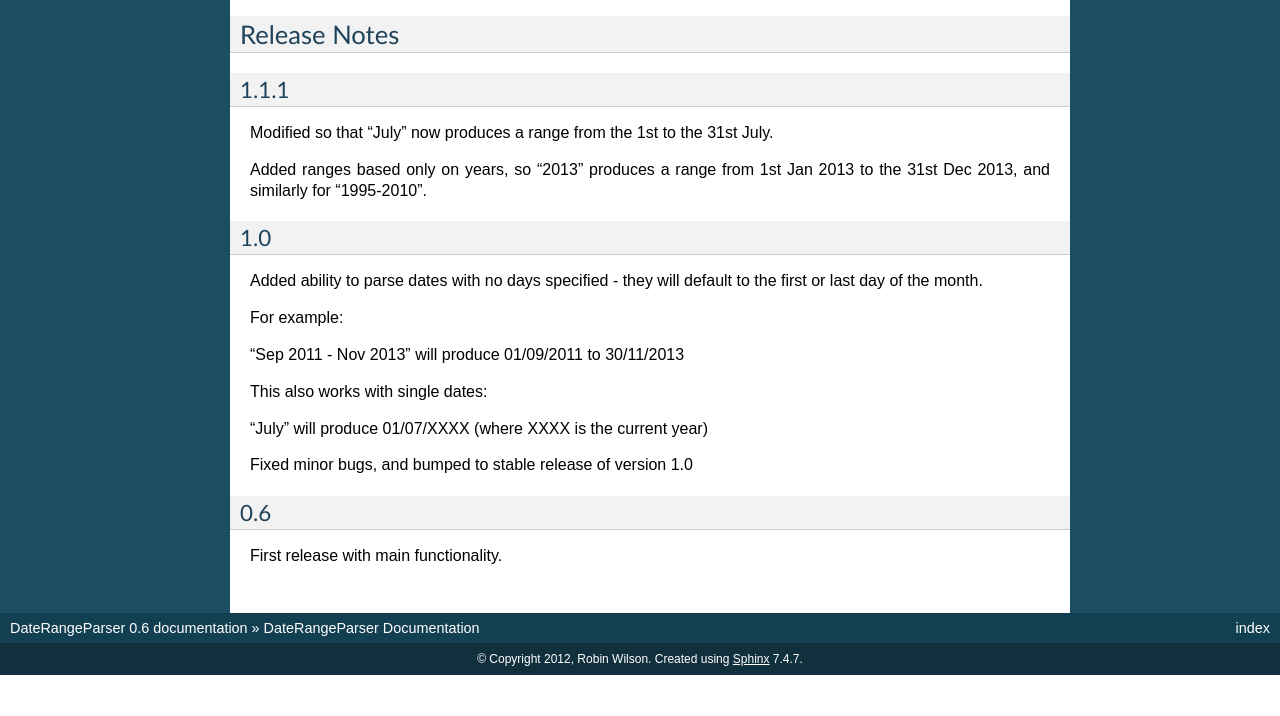
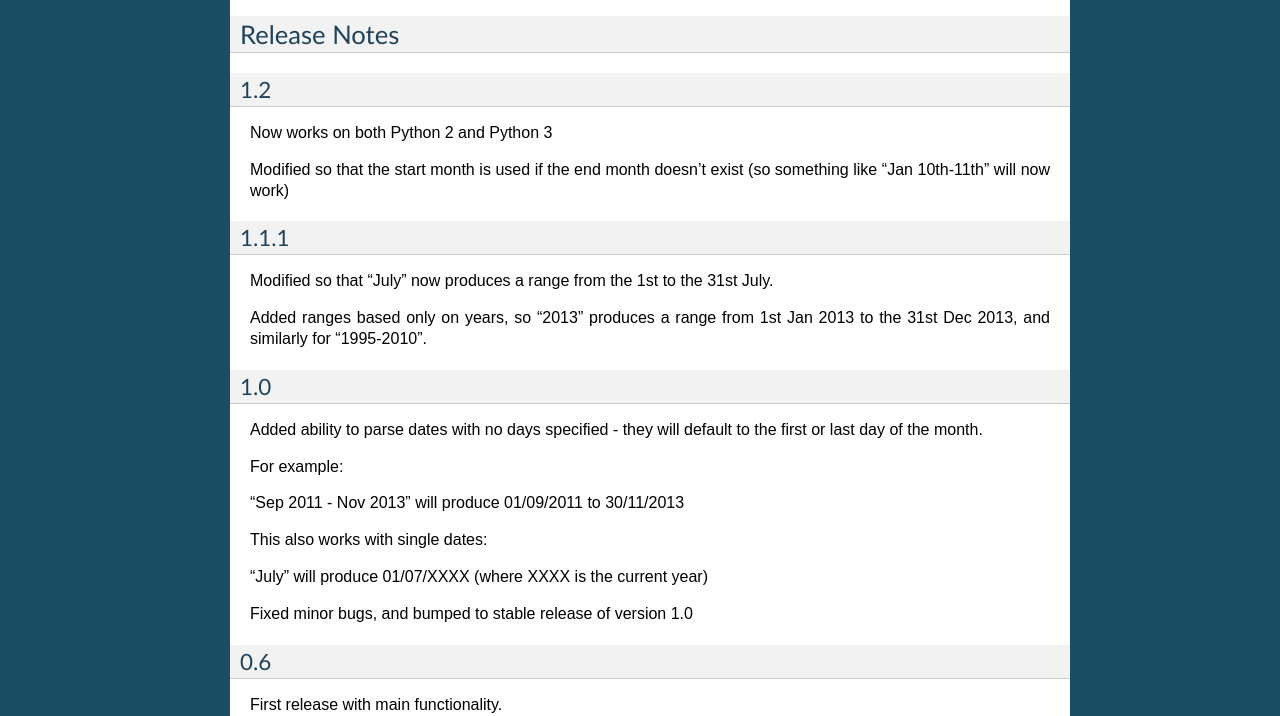
Before and after one commit to robintw/daterangeparser, a Sphinx documentation site: the page built from docs/index.rst, in a window 1280 px wide and 900 px high, scrolled down 1364 px, cut to the strip 184-900 px from the top of the window. Built offline with Sphinx 7.4.7, drawn with Linux system fonts in a browser that asks for light colours; before the commit the page ends 2223 px from its top, so only the background shows below that.

```diff
--- a/docs/index.rst
+++ b/docs/index.rst
@@ -65,6 +65,12 @@ Function Documentation
 Release Notes
 -------------
 
+1.2
+^^^
+Now works on both Python 2 and Python 3
+
+Modified so that the start month is used if the end month doesn't exist (so something like "Jan 10th-11th" will now work)
+
 1.1.1
 ^^^^^
 Modified so that "July" now produces a range from the 1st to the 31st July.
```
Also changed, not shown: setup.py (+4 -3 lines).
